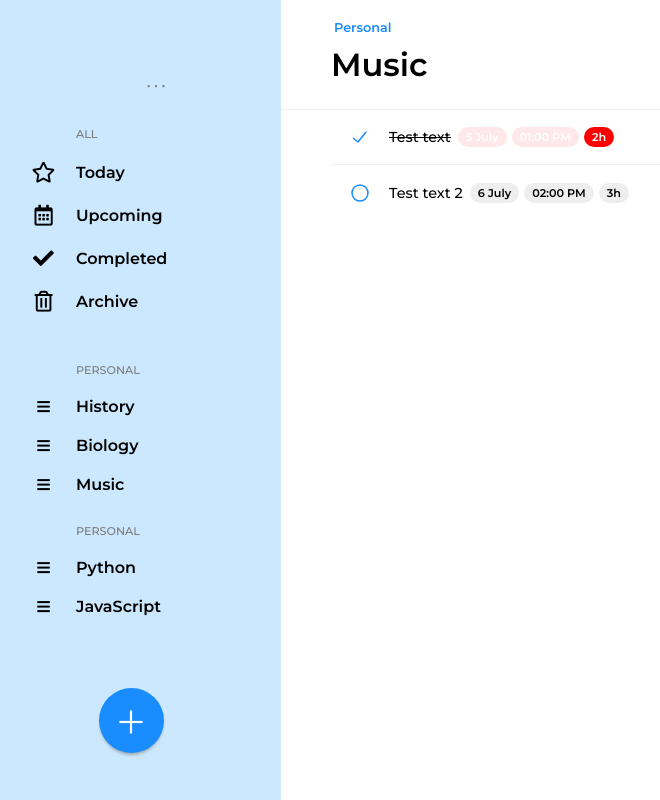
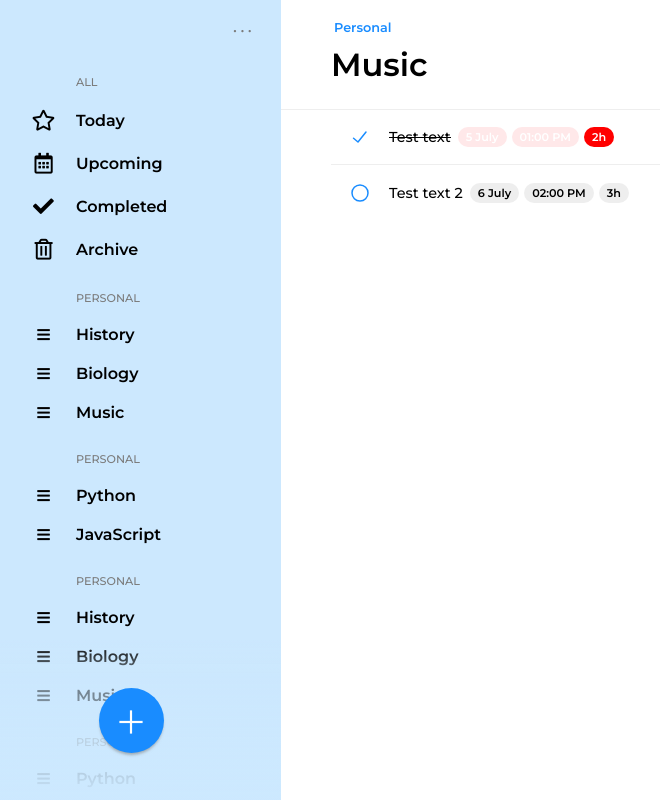
Before and after one commit to sviperm/to-do-react-app, a React (Create React App) app: page / in a window 1280 px wide. Shown: the whole page, without its empty margins (19-679 px from the left). Built offline with nearby package versions, Linux system fonts and the light colour scheme.

Commit message:
Optimizing sidebar
Optimizing sidebar


Optimizing Backdrop

```diff
--- a/src/components/Sidebar/SideBarItem/Row/Row.js
+++ b/src/components/Sidebar/SideBarItem/Row/Row.js
@@ -1,22 +1,23 @@
-import React from 'react';
+import React, { useMemo } from 'react';
 import classes from './Row.module.css';
 
-const Row = props => {
-    const rowClasses = [
+const Row = ({ title, icon, text }) => {
+    const rowClasses = useMemo(() => ([].concat(
         classes.Row,
-        props.title ? classes.title : classes.text,
-    ].join(' ');
+        title ? classes.title : classes.text,
+    ).join(' ')), [title]);
 
-    const rowIcon = props.title ? null
-        : [
+    const rowIcon = useMemo(() => (
+        title ? null : [
             classes.icon,
-            props.icon ? classes[props.icon] : classes.task,
-        ].join(' ');
+            icon ? classes[icon] : classes.task,
+        ].join(' ')
+    ), [title, icon]);
 
     return (
         <li className={rowClasses}>
             <span className={rowIcon}></span>
-            <span className={props.title ? classes.title : classes.text}>{props.text}</span>
+            <span className={title ? classes.title : classes.text}>{text}</span>
         </li>
     );
 };
--- a/src/components/Sidebar/SideBarItem/SideBarItem.js
+++ b/src/components/Sidebar/SideBarItem/SideBarItem.js
@@ -1,15 +1,17 @@
-import React from 'react';
+import React, { useMemo } from 'react';
 import classes from './SideBarItem.module.css'
 import Row from './Row/Row'
 
-const SideGrid = props => {
-    const rows = props.rows.map(({ id, icon, title }) => <Row key={id} icon={icon || null} text={title} />)
-    const gridClasses = [classes.SideBarItem, props.additionalClasses];
+const SideGrid = ({ rows, additionalClasses, title }) => {
+    const gridRows = rows.map(({ id, icon, title }) => <Row key={id} icon={icon || null} text={title} />)
+    const gridClasses = useMemo(() => ([
+        classes.SideBarItem, additionalClasses
+    ]), [additionalClasses]);
 
     return (
         <ul className={gridClasses.join(' ')}>
-            <Row title text={props.title} />
-            {rows}
+            <Row title text={title} />
+            {gridRows}
         </ul>
     );
 };
--- a/src/components/UI/BackDrop/BackDrop.js
+++ b/src/components/UI/BackDrop/BackDrop.js
@@ -1,11 +1,10 @@
 import React, { useMemo } from 'react';
 
 const Backdrop = ({ className, activeClass, onClick, isOpen }) => {
-    const classes = useMemo(() => (
-        isOpen ?
-            [className, activeClass] :
-            [className]
-    ), [isOpen, className, activeClass]);
+    const classes = useMemo(() => ([].concat(
+        className,
+        isOpen ? activeClass : null
+    )), [isOpen, className, activeClass]);
 
     return <div className={classes.join(' ')} onClick={onClick} />;
 };
--- a/src/components/UI/Buttons/CircleButton/ButtonWithLabel/ButtonWithLabel.js
+++ b/src/components/UI/Buttons/CircleButton/ButtonWithLabel/ButtonWithLabel.js
@@ -15,9 +15,7 @@ const ButtonWithLabel = ({ order, onClick, label, visability }) => {
     )
     const translateY = useCallback(
         () => {
-            setStyle({
-                transform: `translateY(-${(order * 65) + 10}px)`
-            })
+            setStyle({ transform: `translateY(-${(order * 65) + 10}px)` })
         }, [order],
     )
     const removeTranslateY = useCallback(
--- a/src/components/UI/Buttons/CircleButton/CircleButton.js
+++ b/src/components/UI/Buttons/CircleButton/CircleButton.js
@@ -1,22 +1,15 @@
-import React, { useState, useEffect } from 'react';
+import React, { useMemo } from 'react';
 import classes from './CircleButton.module.css';
 
 const CircleButton = ({ background, size, icon, animationOnActive, isActive, onClick }) => {
-    const [btnClasses, setBtnClasses] = useState([].concat(
+    const btnClasses = useMemo(() => ([].concat(
         classes.CircleButton,
         classes[background],
         classes[size],
         classes[`icon-${icon}`],
         classes[animationOnActive],
-    ));
-
-    useEffect(() => {
-        setBtnClasses(prevState => (
-            isActive ?
-                prevState.concat(classes.active) :
-                prevState.filter(btnClass => btnClass !== classes.active)
-        ));
-    }, [isActive])
+        isActive ? classes.active : null,
+    )), [isActive, background, size, icon, animationOnActive])
 
     return (
         <button className={btnClasses.join(' ')} onClick={onClick}>
--- a/src/components/UI/Buttons/ThreeDotsButton/ThreeDotsButton.js
+++ b/src/components/UI/Buttons/ThreeDotsButton/ThreeDotsButton.js
@@ -1,12 +1,17 @@
-import React from 'react'
+import React, { useMemo } from 'react'
 import classes from './ThreeDotsButton.module.css'
 
-const ThreeDotsButton = ({ btnClasses, onClick, children }) => {
-    const style = btnClasses ? [classes.ThreeDotsButton, btnClasses] : [classes.ThreeDotsButton]
+const ThreeDotsButton = ({ additionalClasses, onClick, children }) => {
+    const style = useMemo(
+        () => (
+            additionalClasses ?
+                [classes.ThreeDotsButton].concat(additionalClasses) :
+                [classes.ThreeDotsButton]
+        ), [additionalClasses])
     return (
-        <button className={style.join(' ')} onClick={onClick}>
+        <div className={style.join(' ')} onClick={onClick}>
             {children}
-        </button>
+        </div>
     )
 }
 
--- a/src/components/UI/Buttons/ThreeDotsButton/ThreeDotsButton.module.css
+++ b/src/components/UI/Buttons/ThreeDotsButton/ThreeDotsButton.module.css
@@ -9,7 +9,7 @@
     letter-spacing: 5px;
     font-size: .15rem;
     font-weight: 600;
-    padding: 10px;
+    padding: 5px;
     margin-right: -5px;
     cursor: pointer;
     transition: color .25s ease-in-out;
--- a/src/containers/Sidebar/Categories/Categories.js
+++ b/src/containers/Sidebar/Categories/Categories.js
@@ -23,12 +23,45 @@ const Categories = props => {
                     { id: 4, title: 'python' },
                     { id: 5, title: 'JavaScript' },
                 ]
-            }
+            },
+            {
+                id: 3,
+                title: 'personal',
+                tasks: [
+                    { id: 1, title: 'history' },
+                    { id: 2, title: 'biology' },
+                    { id: 3, title: 'music' },
+                ],
+            },
+            {
+                id: 4,
+                title: 'personal',
+                tasks: [
+                    { id: 4, title: 'python' },
+                    { id: 5, title: 'JavaScript' },
+                ]
+            },
+            {
+                id: 5,
+                title: 'personal',
+                tasks: [
+                    { id: 1, title: 'history' },
+                    { id: 2, title: 'biology' },
+                    { id: 3, title: 'music' },
+                ],
+            },
+            {
+                id: 6,
+                title: 'personal',
+                tasks: [
+                    { id: 4, title: 'python' },
+                    { id: 5, title: 'JavaScript' },
+                ]
+            },
         ]);
     }, []);
 
     const categoriesElemets = categories.map(category => <Category key={category.id} {...category} />)
-
 
     return (
         <Fragment>
--- a/src/containers/Sidebar/SettingsButton/SettingsButton.js
+++ b/src/containers/Sidebar/SettingsButton/SettingsButton.js
@@ -1,14 +1,14 @@
 import React, { useCallback } from 'react'
-// import classes from './SettingsButton.module.css'
+import classes from './SettingsButton.module.css'
 import ThreeDotsButton from '../../../components/UI/Buttons/ThreeDotsButton/ThreeDotsButton'
 
 const SettingsButton = () => {
     const fun = useCallback(
-        (string) => {
-            console.log('test' + string)
+        () => {
+            console.log('[SettingsButton.js] Click')
         }, [],
     )
-    return <ThreeDotsButton onClick={fun('test')} />;
+    return <ThreeDotsButton additionalClasses={classes.SettingsButton} onClick={fun} />;
 }
 
 export default SettingsButton
--- a/src/containers/Sidebar/SettingsButton/SettingsButton.module.css
+++ b/src/containers/Sidebar/SettingsButton/SettingsButton.module.css
@@ -0,0 +1,5 @@
+.SettingsButton {
+    position: absolute;
+    top: 25px;
+    right: 25px;
+}
--- a/src/containers/Sidebar/Sidebar.js
+++ b/src/containers/Sidebar/Sidebar.js
@@ -9,8 +9,10 @@ const Sidebar = props => {
     return (
         <aside className={classes.Sidebar}>
             <SettingsButton />
-            <Navigation />
-            <Categories />
+            <div className={classes.Navigation}>
+                <Navigation />
+                <Categories />
+            </div>
             <PopUp />
         </aside>
     );
--- a/src/containers/Sidebar/Sidebar.module.css
+++ b/src/containers/Sidebar/Sidebar.module.css
@@ -4,13 +4,14 @@
     flex-direction: column;
     height: 100vh;
     width: var(--side-width);
-    margin: 0;
-    padding: 75px 0 200px 50px;
     background-color: var(--blue-light);
     font-weight: 500;
     user-select: text;
     max-height: 100vh;
-    overflow-y: auto;
-    overflow: -moz-scrollbars-none;
-    -ms-overflow-style: none;
+    overflow-y: hidden;
 }
+/* TODO: сделать стили для скроллбара */
+.Navigation {
+    padding: 75px 0 200px 50px;
+    overflow-y: overlay;
+}
```
